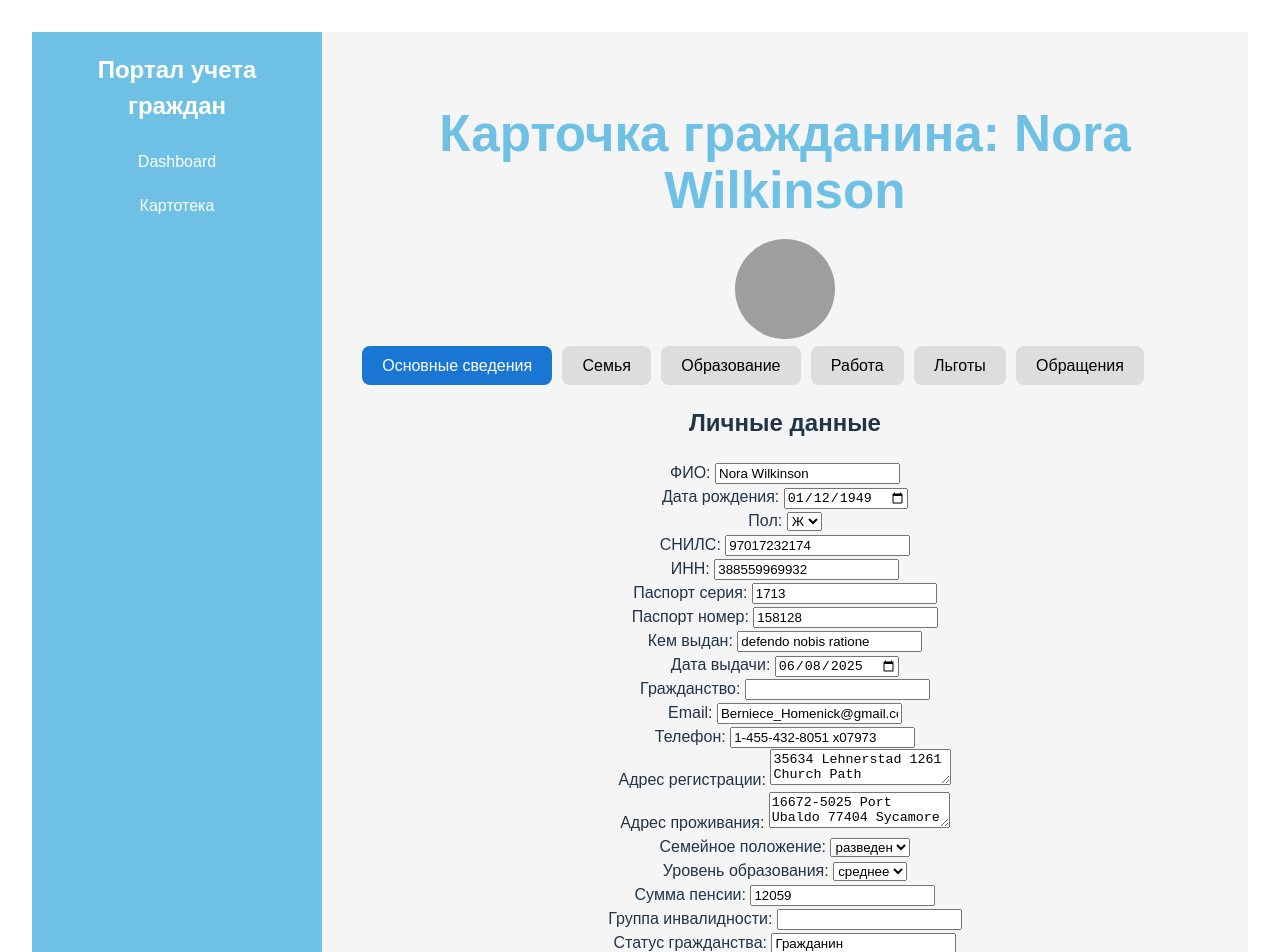
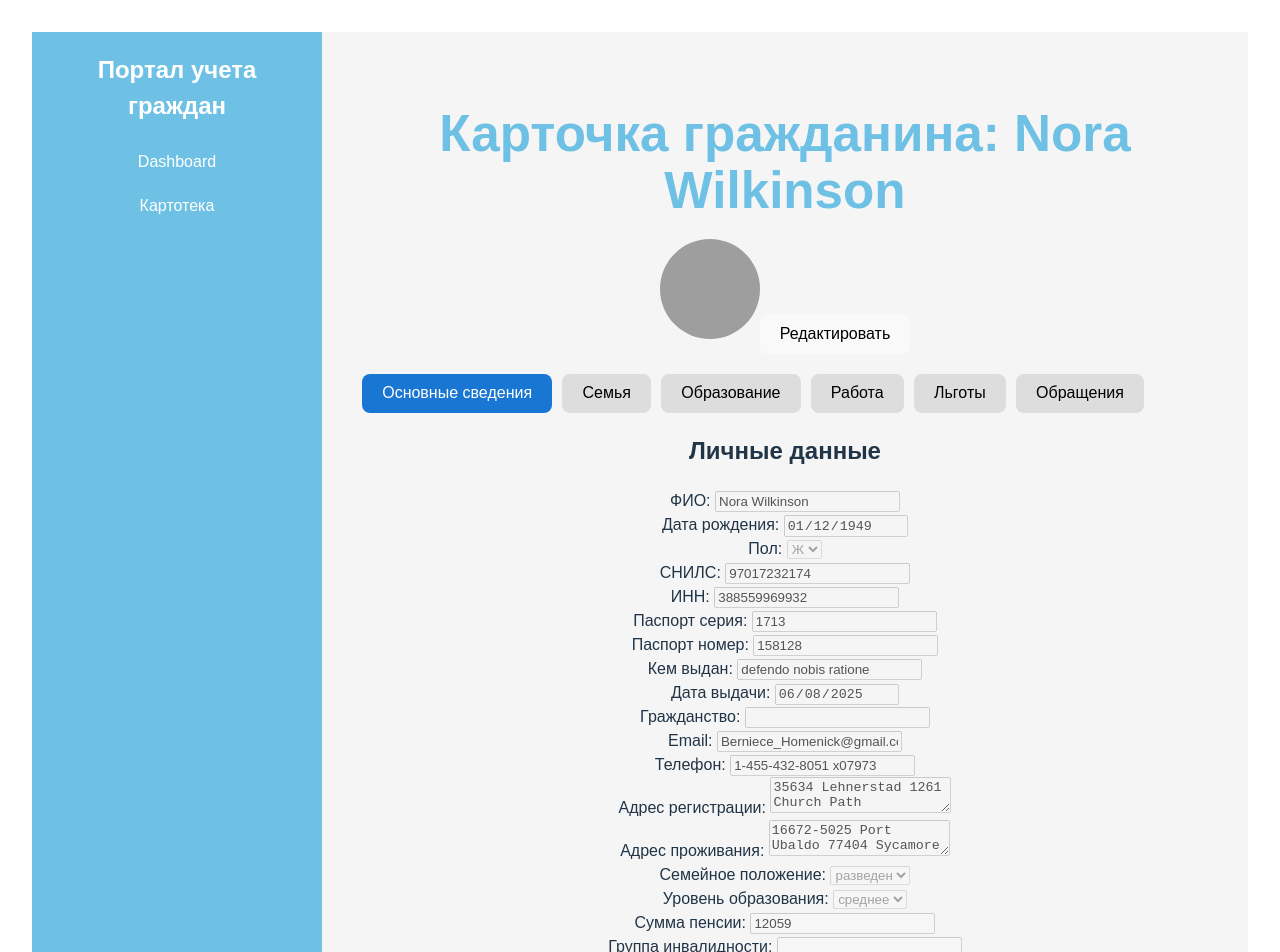
Before and after one commit to Andrest31/citizen-portal-test, a React (Vite) app: page /catalog/1 in a window 1280 px wide. Shown: the top 952 px of the page. Built offline with nearby package versions, Linux system fonts and the light colour scheme; grey boxes are pictures that could not be loaded.

Commit message:
feat: Добавлен мод редактирования

```diff
--- a/src/pages/CitizenCard.jsx
+++ b/src/pages/CitizenCard.jsx
@@ -1,157 +1,122 @@
-import { useState } from "react";
-import { useParams } from "react-router-dom";
+import { useState, useEffect } from 'react';
+import { useParams } from 'react-router-dom';
 
 function CitizenCard({ citizens }) {
   const { id } = useParams();
-  const citizen = citizens.find((c) => c.id === parseInt(id));
-  const [activeTab, setActiveTab] = useState("personal");
+  const [activeTab, setActiveTab] = useState('personal');
+  const [isEditing, setIsEditing] = useState(false);
+  const [citizenData, setCitizenData] = useState(null);
 
-  if (!citizen) return <div>Гражданин не найден</div>;
+  useEffect(() => {
+    const citizen = citizens.find(c => c.id === parseInt(id));
+    if (citizen) {
+      setCitizenData({
+        ...citizen,
+        passport: { ...citizen.passport },
+        family: [...(citizen.family || [])],
+        education: [...(citizen.education || [])],
+        work: { ...citizen.work },
+        benefits: [...(citizen.benefits || [])],
+      });
+    }
+  }, [id, citizens]);
+
+  if (!citizenData) return <div>Гражданин не найден</div>;
+
+  const handleInputChange = (e) => {
+    const { name, value } = e.target;
+    setCitizenData(prev => ({
+      ...prev,
+      [name]: value,
+    }));
+  };
+
+  const handleNestedChange = (e, field, subField) => {
+    const { value } = e.target;
+    setCitizenData(prev => ({
+      ...prev,
+      [field]: {
+        ...prev[field],
+        [subField]: value,
+      },
+    }));
+  };
+
+  const handleFamilyChange = (index, field, value) => {
+    setCitizenData(prev => ({
+      ...prev,
+      family: prev.family.map((member, i) => i === index ? { ...member, [field]: value } : member),
+    }));
+  };
+
+  const handleEducationChange = (index, field, value) => {
+    setCitizenData(prev => ({
+      ...prev,
+      education: prev.education.map((edu, i) => i === index ? { ...edu, [field]: value } : edu),
+    }));
+  };
+
+  const handleBenefitsChange = (e) => {
+    const { value, checked } = e.target;
+    setCitizenData(prev => ({
+      ...prev,
+      benefits: checked
+        ? [...prev.benefits, value]
+        : prev.benefits.filter(b => b !== value),
+    }));
+  };
 
   const tabs = [
-    { key: "personal", label: "Основные сведения" },
-    { key: "family", label: "Семья" },
-    { key: "education", label: "Образование" },
-    { key: "work", label: "Работа" },
-    { key: "benefits", label: "Льготы" },
-    { key: "appeals", label: "Обращения" },
+    { key: 'personal', label: 'Основные сведения' },
+    { key: 'family', label: 'Семья' },
+    { key: 'education', label: 'Образование' },
+    { key: 'work', label: 'Работа' },
+    { key: 'benefits', label: 'Льготы' },
+    { key: 'appeals', label: 'Обращения' },
   ];
 
   const renderPersonalTab = () => (
     <div>
       <h2>Личные данные</h2>
-      <label>
-        ФИО: <input type="text" defaultValue={citizen.fullName} />
-      </label>
-      <br />
-      <label>
-        Дата рождения: <input type="date" defaultValue={citizen.birthDate} />
-      </label>
-      <br />
-      <label>
-        Пол:{" "}
-        <select defaultValue={citizen.gender}>
-          <option>М</option>
-          <option>Ж</option>
-        </select>
-      </label>
-      <br />
-      <label>
-        СНИЛС: <input type="text" defaultValue={citizen.snils} />
-      </label>
-      <br />
-      <label>
-        ИНН: <input type="text" defaultValue={citizen.inn || ""} />
-      </label>
-      <br />
-      <label>
-        Паспорт серия:{" "}
-        <input type="text" defaultValue={citizen.passport?.series || ""} />
-      </label>
-      <br />
-      <label>
-        Паспорт номер:{" "}
-        <input type="text" defaultValue={citizen.passport?.number || ""} />
-      </label>
-      <br />
-      <label>
-        Кем выдан:{" "}
-        <input type="text" defaultValue={citizen.passport?.issuedBy || ""} />
-      </label>
-      <br />
-      <label>
-        Дата выдачи:{" "}
-        <input type="date" defaultValue={citizen.passport?.issueDate || ""} />
-      </label>
-      <br />
-      <label>
-        Гражданство:{" "}
-        <input type="text" defaultValue={citizen.citizenship || ""} />
-      </label>
-      <br />
-      <label>
-        Email: <input type="email" defaultValue={citizen.email || ""} />
-      </label>
-      <br />
-      <label>
-        Телефон: <input type="tel" defaultValue={citizen.phone || ""} />
-      </label>
-      <br />
-      <label>
-        Адрес регистрации: <textarea defaultValue={citizen.regAddress || ""} />
-      </label>
-      <br />
-      <label>
-        Адрес проживания: <textarea defaultValue={citizen.factAddress || ""} />
-      </label>
-      <br />
-      <label>
-        Семейное положение:{" "}
-        <select defaultValue={citizen.maritalStatus || "холост"}>
-          <option>женат</option>
-          <option>холост</option>
-          <option>разведен</option>
-        </select>
-      </label>
-      <br />
-      <label>
-        Уровень образования:{" "}
-        <select defaultValue={citizen.educationLevel || "среднее"}>
-          <option>среднее</option>
-          <option>высшее</option>
-          <option>научное</option>
-        </select>
-      </label>
-      <br />
-      <label>
-        Сумма пенсии:{" "}
-        <input type="number" defaultValue={citizen.pensionAmount || 0} />
-      </label>
-      <br />
-      <label>
-        Группа инвалидности:{" "}
-        <input type="number" defaultValue={citizen.disabilityGroup || ""} />
-      </label>
-      <br />
-      <label>
-        Статус гражданства:{" "}
-        <input
-          type="text"
-          defaultValue={citizen.citizenshipStatus || "Гражданин"}
-        />
-      </label>
-      <br />
-      <label>
-        Регион: <input type="text" defaultValue={citizen.region} />
-      </label>
+      <label>ФИО: <input type="text" name="fullName" value={citizenData.fullName} onChange={handleInputChange} disabled={!isEditing} /></label><br />
+      <label>Дата рождения: <input type="date" name="birthDate" value={citizenData.birthDate} onChange={handleInputChange} disabled={!isEditing} /></label><br />
+      <label>Пол: <select name="gender" value={citizenData.gender} onChange={handleInputChange} disabled={!isEditing}><option>М</option><option>Ж</option></select></label><br />
+      <label>СНИЛС: <input type="text" name="snils" value={citizenData.snils} onChange={handleInputChange} disabled={!isEditing} /></label><br />
+      <label>ИНН: <input type="text" name="inn" value={citizenData.inn || ''} onChange={handleInputChange} disabled={!isEditing} /></label><br />
+      <label>Паспорт серия: <input type="text" value={citizenData.passport?.series || ''} onChange={(e) => handleNestedChange(e, 'passport', 'series')} disabled={!isEditing} /></label><br />
+      <label>Паспорт номер: <input type="text" value={citizenData.passport?.number || ''} onChange={(e) => handleNestedChange(e, 'passport', 'number')} disabled={!isEditing} /></label><br />
+      <label>Кем выдан: <input type="text" value={citizenData.passport?.issuedBy || ''} onChange={(e) => handleNestedChange(e, 'passport', 'issuedBy')} disabled={!isEditing} /></label><br />
+      <label>Дата выдачи: <input type="date" value={citizenData.passport?.issueDate || ''} onChange={(e) => handleNestedChange(e, 'passport', 'issueDate')} disabled={!isEditing} /></label><br />
+      <label>Гражданство: <input type="text" name="citizenship" value={citizenData.citizenship || ''} onChange={handleInputChange} disabled={!isEditing} /></label><br />
+      <label>Email: <input type="email" name="email" value={citizenData.email || ''} onChange={handleInputChange} disabled={!isEditing} /></label><br />
+      <label>Телефон: <input type="tel" name="phone" value={citizenData.phone || ''} onChange={handleInputChange} disabled={!isEditing} /></label><br />
+      <label>Адрес регистрации: <textarea name="regAddress" value={citizenData.regAddress || ''} onChange={handleInputChange} disabled={!isEditing} /></label><br />
+      <label>Адрес проживания: <textarea name="factAddress" value={citizenData.factAddress || ''} onChange={handleInputChange} disabled={!isEditing} /></label><br />
+      <label>Семейное положение: <select name="maritalStatus" value={citizenData.maritalStatus || 'холост'} onChange={handleInputChange} disabled={!isEditing}><option>женат</option><option>холост</option><option>разведен</option></select></label><br />
+      <label>Уровень образования: <select name="educationLevel" value={citizenData.educationLevel || 'среднее'} onChange={handleInputChange} disabled={!isEditing}><option>среднее</option><option>высшее</option><option>научное</option></select></label><br />
+      <label>Сумма пенсии: <input type="number" name="pensionAmount" value={citizenData.pensionAmount || 0} onChange={handleInputChange} disabled={!isEditing} /></label><br />
+      <label>Группа инвалидности: <input type="number" name="disabilityGroup" value={citizenData.disabilityGroup || ''} onChange={handleInputChange} disabled={!isEditing} /></label><br />
+      <label>Статус гражданства: <input type="text" name="citizenshipStatus" value={citizenData.citizenshipStatus || 'Гражданин'} onChange={handleInputChange} disabled={!isEditing} /></label><br />
+      <label>Регион: <input type="text" name="region" value={citizenData.region} onChange={handleInputChange} disabled={!isEditing} /></label>
     </div>
   );
 
   const renderFamilyTab = () => (
     <div>
       <h2>Члены семьи</h2>
-      <table style={{ width: "100%", borderCollapse: "collapse" }}>
+      <table style={{ width: '100%', borderCollapse: 'collapse' }}>
         <thead>
-          <tr>
-            <th>ФИО</th>
-            <th>Родство</th>
-            <th>Дата рождения</th>
-            <th>СНИЛС</th>
-          </tr>
+          <tr><th>ФИО</th><th>Родство</th><th>Дата рождения</th><th>СНИЛС</th></tr>
         </thead>
         <tbody>
-          {citizen.family?.map((member, index) => (
+          {citizenData.family.map((member, index) => (
             <tr key={index}>
-              <td>{member.fullName || "Не указано"}</td>
-              <td>{member.relation || "Не указано"}</td>
-              <td>{member.birthDate || "Не указано"}</td>
-              <td>{member.snils || "Не указано"}</td>
+              <td><input type="text" value={member.fullName} onChange={(e) => handleFamilyChange(index, 'fullName', e.target.value)} disabled={!isEditing} /></td>
+              <td><input type="text" value={member.relation} onChange={(e) => handleFamilyChange(index, 'relation', e.target.value)} disabled={!isEditing} /></td>
+              <td><input type="date" value={member.birthDate} onChange={(e) => handleFamilyChange(index, 'birthDate', e.target.value)} disabled={!isEditing} /></td>
+              <td><input type="text" value={member.snils} onChange={(e) => handleFamilyChange(index, 'snils', e.target.value)} disabled={!isEditing} /></td>
             </tr>
-          )) || (
-            <tr>
-              <td colSpan="4">Нет данных</td>
-            </tr>
-          )}
+          ))}
         </tbody>
       </table>
     </div>
@@ -161,14 +126,14 @@ function CitizenCard({ citizens }) {
     <div>
       <h2>Образование</h2>
       <ul>
-        {citizen.education?.map((edu, index) => (
+        {citizenData.education.map((edu, index) => (
           <li key={index}>
-            <strong>{edu.institution || "Не указано"}</strong>, специальность:{" "}
-            {edu.specialty || "Не указано"}, год:{" "}
-            {edu.graduationYear || "Не указано"}, диплом №:{" "}
-            {edu.diplomaNum || "Не указано"}
+            <input type="text" value={edu.institution} onChange={(e) => handleEducationChange(index, 'institution', e.target.value)} disabled={!isEditing} />,
+            специальность: <input type="text" value={edu.specialty} onChange={(e) => handleEducationChange(index, 'specialty', e.target.value)} disabled={!isEditing} />,
+            год: <input type="number" value={edu.graduationYear} onChange={(e) => handleEducationChange(index, 'graduationYear', e.target.value)} disabled={!isEditing} />,
+            диплом №: <input type="text" value={edu.diplomaNum} onChange={(e) => handleEducationChange(index, 'diplomaNum', e.target.value)} disabled={!isEditing} />
           </li>
-        )) || <li>Нет данных</li>}
+        ))}
       </ul>
     </div>
   );
@@ -176,43 +141,18 @@ function CitizenCard({ citizens }) {
   const renderWorkTab = () => (
     <div>
       <h2>Трудовая деятельность</h2>
-      <p>Текущее место работы: {citizen.work?.currentJob || "Не указано"}</p>
-      <p>Должность: {citizen.work?.position || "Не указано"}</p>
-      <p>Дата начала: {citizen.work?.startDate || "Не указано"}</p>
+      <p>Текущее место работы: <input type="text" value={citizenData.work.currentJob} onChange={(e) => handleNestedChange(e, 'work', 'currentJob')} disabled={!isEditing} /></p>
+      <p>Должность: <input type="text" value={citizenData.work.position} onChange={(e) => handleNestedChange(e, 'work', 'position')} disabled={!isEditing} /></p>
+      <p>Дата начала: <input type="date" value={citizenData.work.startDate} onChange={(e) => handleNestedChange(e, 'work', 'startDate')} disabled={!isEditing} /></p>
     </div>
   );
 
   const renderBenefitsTab = () => (
     <div>
       <h2>Социальные льготы</h2>
-      <ul>
-        {citizen.benefits?.map((benefit, index) => (
-          <li key={index}>{benefit}</li>
-        )) || <li>Нет данных</li>}
-      </ul>
-      <label>
-        Инвалид:{" "}
-        <input
-          type="checkbox"
-          defaultChecked={citizen.benefits?.includes("инвалид") || false}
-        />
-      </label>
-      <br />
-      <label>
-        Многодетный:{" "}
-        <input
-          type="checkbox"
-          defaultChecked={citizen.benefits?.includes("многодетный") || false}
-        />
-      </label>
-      <br />
-      <label>
-        Ветеран:{" "}
-        <input
-          type="checkbox"
-          defaultChecked={citizen.benefits?.includes("ветеран") || false}
-        />
-      </label>
+      <label>Инвалид: <input type="checkbox" value="инвалид" checked={citizenData.benefits.includes('инвалид')} onChange={handleBenefitsChange} disabled={!isEditing} /></label><br />
+      <label>Многодетный: <input type="checkbox" value="многодетный" checked={citizenData.benefits.includes('многодетный')} onChange={handleBenefitsChange} disabled={!isEditing} /></label><br />
+      <label>Ветеран: <input type="checkbox" value="ветеран" checked={citizenData.benefits.includes('ветеран')} onChange={handleBenefitsChange} disabled={!isEditing} /></label>
     </div>
   );
 
@@ -220,11 +160,7 @@ function CitizenCard({ citizens }) {
     <div>
       <h2>Обращения граждан (из ППК РЭО)</h2>
       <ul>
-        {[
-          "Тема - Экология, дата - 2025-01-01, статус - В обработке",
-          "Тема - Льготы, дата - 2025-02-01, статус - Закрыто",
-          "Тема - Жилье, дата - 2025-03-01, статус - Отклонено",
-        ].map((appeal, index) => (
+        {['Тема - Экология, дата - 2025-01-01, статус - В обработке', 'Тема - Льготы, дата - 2025-02-01, статус - Закрыто', 'Тема - Жилье, дата - 2025-03-01, статус - Отклонено'].map((appeal, index) => (
           <li key={index}>{appeal}</li>
         ))}
       </ul>
@@ -233,47 +169,38 @@ function CitizenCard({ citizens }) {
 
   const renderTabContent = () => {
     switch (activeTab) {
-      case "personal":
-        return renderPersonalTab();
-      case "family":
-        return renderFamilyTab();
-      case "education":
-        return renderEducationTab();
-      case "work":
-        return renderWorkTab();
-      case "benefits":
-        return renderBenefitsTab();
-      case "appeals":
-        return renderAppealsTab();
-      default:
-        return null;
+      case 'personal': return renderPersonalTab();
+      case 'family': return renderFamilyTab();
+      case 'education': return renderEducationTab();
+      case 'work': return renderWorkTab();
+      case 'benefits': return renderBenefitsTab();
+      case 'appeals': return renderAppealsTab();
+      default: return null;
     }
   };
 
+  const saveChanges = () => {
+    localStorage.setItem(`citizen_${id}`, JSON.stringify(citizenData));
+    setIsEditing(false);
+    alert('Изменения сохранены!');
+  };
+
   return (
-    <div style={{ padding: "20px" }}>
-      <h1>Карточка гражданина: {citizen.fullName}</h1>
-      <img
-        src={citizen.photo || "https://via.placeholder.com/100"}
-        alt="Фото"
-        style={{ width: "100px", height: "100px", borderRadius: "50%" }}
-      />
-      <div style={{ display: "flex", gap: "10px", marginBottom: "20px" }}>
-        {tabs.map((tab) => (
-          <button
-            key={tab.key}
-            onClick={() => setActiveTab(tab.key)}
-            style={{
-              background: activeTab === tab.key ? "#1976d2" : "#ddd",
-              color: activeTab === tab.key ? "white" : "black",
-            }}
-          >
+    <div style={{ padding: '20px' }}>
+      <h1>Карточка гражданина: {citizenData.fullName}</h1>
+      <img src={citizenData.photo || 'https://via.placeholder.com/100'} alt="Фото" style={{ width: '100px', height: '100px', borderRadius: '50%' }} />
+      <button onClick={() => setIsEditing(!isEditing)} style={{ marginBottom: '20px' }}>
+        {isEditing ? 'Отменить редактирование' : 'Редактировать'}
+      </button>
+      <div style={{ display: 'flex', gap: '10px', marginBottom: '20px' }}>
+        {tabs.map(tab => (
+          <button key={tab.key} onClick={() => setActiveTab(tab.key)} style={{ background: activeTab === tab.key ? '#1976d2' : '#ddd', color: activeTab === tab.key ? 'white' : 'black' }}>
             {tab.label}
           </button>
         ))}
       </div>
       {renderTabContent()}
-      <button style={{ marginTop: "20px" }}>Сохранить изменения</button>
+      {isEditing && <button onClick={saveChanges} style={{ marginTop: '20px' }}>Сохранить изменения</button>}
     </div>
   );
 }
```
